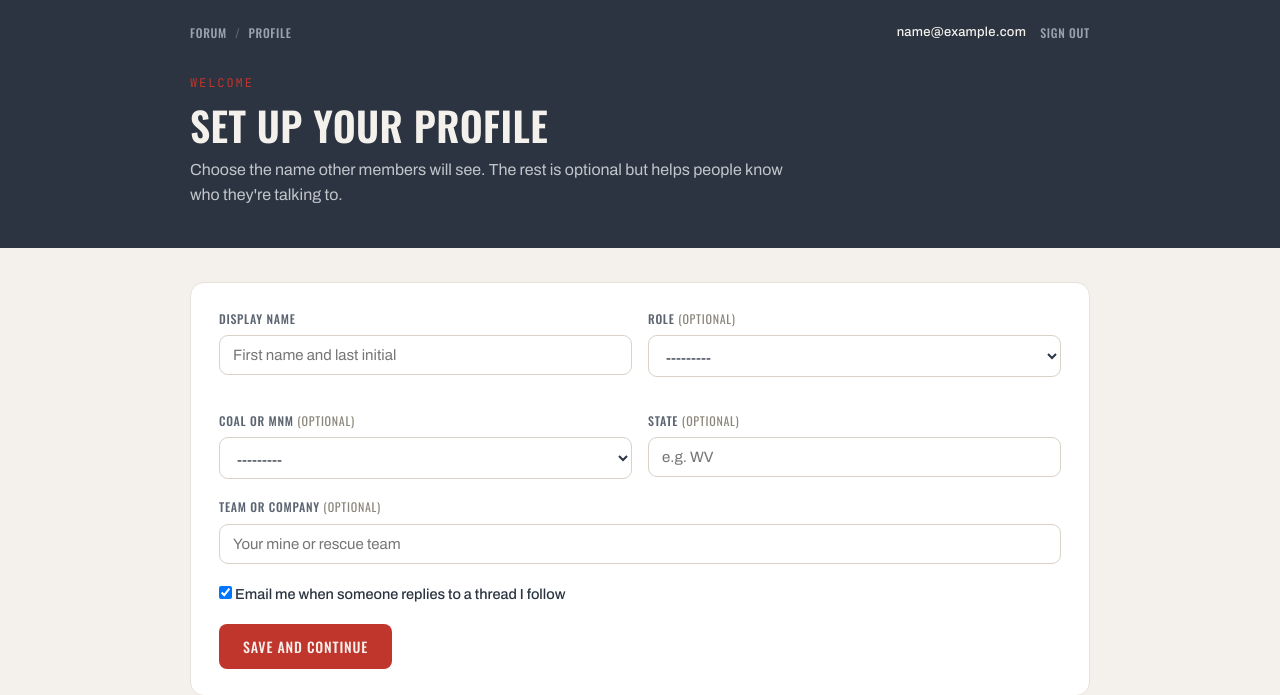
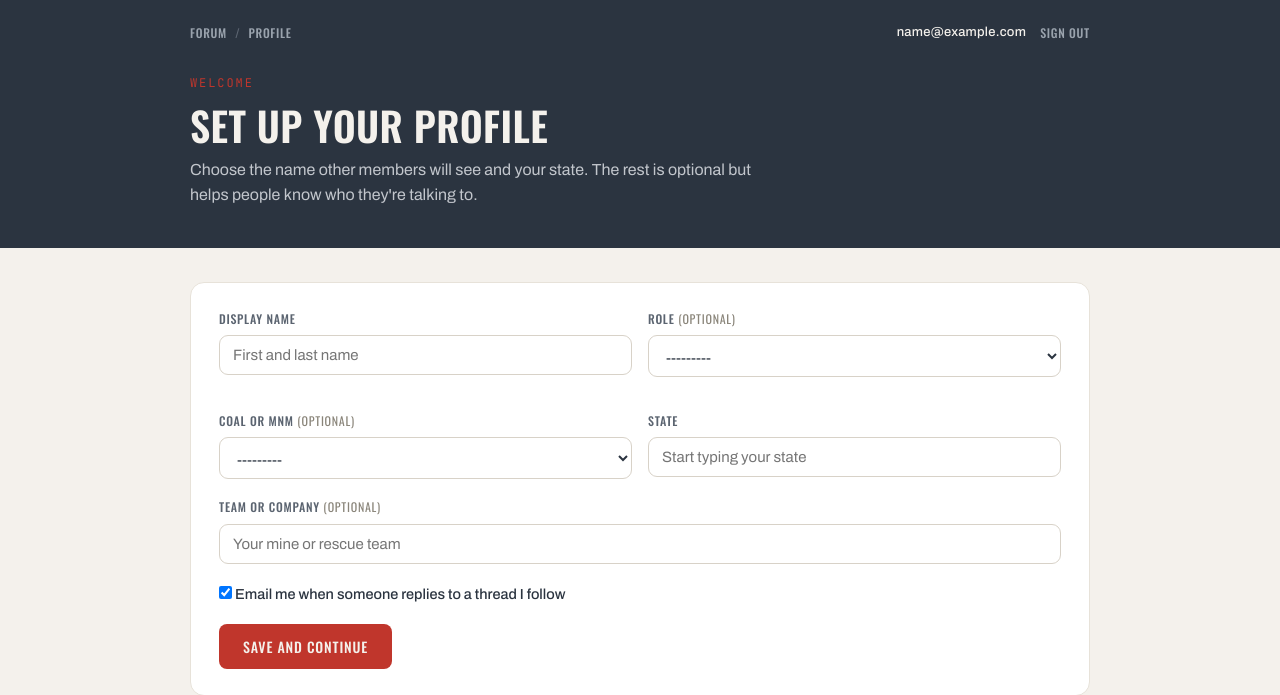
Before and after one commit to jakeolson657/Mine_Rescue_Center, a Django app: page /forum/profile/ in a window 1280 px wide. Shown: the part 66-761 px from the top of the page. Run offline with Django 5.2, Linux system fonts and the light colour scheme; the visitor is signed in with stand-in values (Sample User, id 1); data comes from the database, SQL or seed files in the repository.

Commit message:
Require a state on forum profiles, with type-ahead suggestions
Members now have to enter their state. As they type, a suggestion list
shows the closest US states (an exact abbreviation like WV first, then
names that start with or contain the text). It's saved as the two-letter
abbreviation. The display-name example now reads "First and last name".

Co-Authored-By: Claude Opus 5.5 <noreply@anthropic.com>

```diff
--- a/forum/forms.py
+++ b/forum/forms.py
@@ -4,11 +4,18 @@ from datetime import timedelta
 from django import forms
 from django.utils import timezone
 
+from pages.models import US_STATES
+
 from .models import Category, ForumProfile, Post, Thread
 
 THREADS_PER_DAY = 5
 POSTS_PER_DAY = 30
 LINK_RE = re.compile(r'https?://|www\.', re.IGNORECASE)
+
+# (name, abbreviation) for the profile form's state suggestions, A-Z.
+STATE_OPTIONS = sorted((name.title(), abbr) for name, abbr in US_STATES.items())
+_STATE_LOOKUP = {**US_STATES, **{abbr.lower(): abbr for abbr in US_STATES.values()}}
+_ABBR_TO_NAME = {abbr: name for name, abbr in STATE_OPTIONS}
 
 
 class HoneypotMixin(forms.Form):
@@ -33,8 +40,12 @@ class ProfileForm(forms.ModelForm):
         model = ForumProfile
         fields = ['display_name', 'role', 'district', 'state', 'team', 'email_on_reply']
         widgets = {
-            'display_name': forms.TextInput(attrs={'placeholder': 'First name and last initial'}),
-            'state': forms.TextInput(attrs={'placeholder': 'e.g. WV'}),
+            'display_name': forms.TextInput(attrs={'placeholder': 'First and last name'}),
+            # The template adds a suggestion list that filters as they type.
+            'state': forms.TextInput(attrs={
+                'placeholder': 'Start typing your state', 'autocomplete': 'off',
+                'role': 'combobox', 'aria-autocomplete': 'list', 'aria-controls': 'state-suggest', 'aria-expanded': 'false',
+            }),
             'team': forms.TextInput(attrs={'placeholder': 'Your mine or rescue team'}),
         }
         labels = {
@@ -47,6 +58,18 @@ class ProfileForm(forms.ModelForm):
     def __init__(self, *args, **kwargs):
         super().__init__(*args, **kwargs)
         self.fields['display_name'].required = True
+        self.fields['state'].required = True
+        self.fields['state'].error_messages['required'] = "Please enter your state."
+        # Stored as the abbreviation; shown spelled out like the suggestions.
+        if not self.is_bound and self.instance.state in _ABBR_TO_NAME:
+            self.initial['state'] = _ABBR_TO_NAME[self.instance.state]
+
+    def clean_state(self):
+        typed = ' '.join(self.cleaned_data['state'].split()).lower()
+        abbr = _STATE_LOOKUP.get(typed)
+        if abbr is None:
+            raise forms.ValidationError("Please pick your state from the list.")
+        return abbr
 
     def clean_display_name(self):
         name = ' '.join(self.cleaned_data['display_name'].split())
--- a/forum/templates/forum/profile.html
+++ b/forum/templates/forum/profile.html
@@ -7,7 +7,37 @@
 {% block head %}
 <span class="eyebrow">{% if welcome %}Welcome{% else %}Profile{% endif %}</span>
 <h1>{% if welcome %}Set up your profile{% else %}Your profile{% endif %}</h1>
-<p class="lede">{% if welcome %}Choose the name other members will see. The rest is optional but helps people know who they're talking to.{% else %}Signed in as {{ user.email }}. Only your display name and the details below are shown on the forum.{% endif %}</p>
+<p class="lede">{% if welcome %}Choose the name other members will see and your state. The rest is optional but helps people know who they're talking to.{% else %}Signed in as {{ user.email }}. Only your display name and the details below are shown on the forum.{% endif %}</p>
+{% endblock %}
+
+{% block forum_css %}
+    .state-pick { position: relative; }
+    .state-suggest {
+        position: absolute;
+        left: 0;
+        right: 0;
+        top: calc(100% + 4px);
+        z-index: 10;
+        list-style: none;
+        background: var(--surface);
+        border: 1px solid #d8d2c8;
+        border-radius: 9px;
+        box-shadow: 0 16px 30px -18px rgba(43, 52, 64, 0.5);
+        padding: 4px;
+        max-height: 260px;
+        overflow-y: auto;
+    }
+    .state-suggest li {
+        display: flex;
+        justify-content: space-between;
+        gap: 10px;
+        padding: 9px 11px;
+        border-radius: 6px;
+        font-size: 15px;
+        cursor: pointer;
+    }
+    .state-suggest li .abbr { font-family: var(--font-mono); font-size: 12px; color: var(--muted); }
+    .state-suggest li.active, .state-suggest li:hover { background: var(--red-tint); color: var(--red-dark); }
 {% endblock %}
 
 {% block body %}
@@ -30,8 +60,13 @@
                 {{ form.district }}
             </div>
             <div class="fm-field">
-                <label for="{{ form.state.id_for_label }}">State <span class="opt">(optional)</span></label>
-                {{ form.state }}
+                <label for="{{ form.state.id_for_label }}">State</label>
+                <div class="state-pick">
+                    {{ form.state }}
+                    <ul class="state-suggest" id="state-suggest" role="listbox" hidden></ul>
+                </div>
+                {{ state_options|json_script:"state-options" }}
+                {% if form.state.errors %}<div class="fm-errors">{{ form.state.errors }}</div>{% endif %}
             </div>
         </div>
         <div class="fm-field">
@@ -54,3 +89,85 @@
     {% include 'forum/_thread_rows.html' with threads=threads show_category=True empty_text="You haven't started any threads yet." %}
 {% endif %}
 {% endblock %}
+
+{% block scripts %}
+{{ block.super }}
+<script>
+    // State type-ahead: closest matches first (an exact abbreviation, then
+    // names starting with what's typed, then names containing it).
+    (function () {
+        var input = document.getElementById('{{ form.state.id_for_label }}');
+        var list = document.getElementById('state-suggest');
+        var states = JSON.parse(document.getElementById('state-options').textContent);
+        var shown = [], active = -1;
+
+        function matches(text) {
+            var q = text.trim().toLowerCase();
+            if (!q) return [];
+            var scored = [];
+            states.forEach(function (s) {
+                var name = s[0].toLowerCase(), abbr = s[1].toLowerCase(), rank;
+                if (abbr === q) rank = 0;
+                else if (name.indexOf(q) === 0) rank = 1;
+                else if (name.indexOf(' ' + q) !== -1) rank = 2;
+                else if (name.indexOf(q) !== -1) rank = 3;
+                else return;
+                scored.push([rank, s]);
+            });
+            scored.sort(function (a, b) { return a[0] - b[0] || (a[1][0] < b[1][0] ? -1 : 1); });
+            return scored.slice(0, 8).map(function (r) { return r[1]; });
+        }
+
+        function render() {
+            list.innerHTML = '';
+            shown.forEach(function (s, i) {
+                var li = document.createElement('li');
+                li.setAttribute('role', 'option');
+                li.className = i === active ? 'active' : '';
+                li.innerHTML = '<span></span><span class="abbr"></span>';
+                li.firstChild.textContent = s[0];
+                li.lastChild.textContent = s[1];
+                li.addEventListener('mousedown', function (e) { e.preventDefault(); choose(s); });
+                list.appendChild(li);
+            });
+            list.hidden = shown.length === 0;
+            input.setAttribute('aria-expanded', shown.length ? 'true' : 'false');
+        }
+
+        function choose(s) {
+            input.value = s[0];
+            shown = []; active = -1;
+            render();
+        }
+
+        input.addEventListener('input', function () {
+            shown = matches(input.value);
+            // Already exactly a state's name: nothing left to suggest.
+            if (shown.length === 1 && shown[0][0].toLowerCase() === input.value.trim().toLowerCase()) shown = [];
+            active = shown.length ? 0 : -1;
+            render();
+        });
+
+        input.addEventListener('keydown', function (e) {
+            if (list.hidden) return;
+            if (e.key === 'ArrowDown' || e.key === 'ArrowUp') {
+                e.preventDefault();
+                active = (active + (e.key === 'ArrowDown' ? 1 : shown.length - 1)) % shown.length;
+                render();
+            } else if ((e.key === 'Enter' || e.key === 'Tab') && active >= 0) {
+                if (e.key === 'Enter') e.preventDefault();
+                choose(shown[active]);
+            } else if (e.key === 'Escape') {
+                shown = []; render();
+            }
+        });
+
+        input.addEventListener('blur', function () {
+            // Leaving the field with a single close match fills it in.
+            var m = matches(input.value);
+            if (m.length && (m.length === 1 || m[0][1].toLowerCase() === input.value.trim().toLowerCase())) input.value = m[0][0];
+            shown = []; render();
+        });
+    })();
+</script>
+{% endblock %}
--- a/forum/views.py
+++ b/forum/views.py
@@ -16,7 +16,7 @@ from django.views.decorators.http import require_POST
 from pages.models import CalendarEvent, CompetitionProblem, CompetitionRuleDocument, Quiz
 
 from . import notify, signin
-from .forms import EditPostForm, ProfileForm, ReplyForm, ReportForm, SignInForm, ThreadForm
+from .forms import STATE_OPTIONS, EditPostForm, ProfileForm, ReplyForm, ReportForm, SignInForm, ThreadForm
 from .models import AUTO_HIDE_REPORTS, Category, Post, Report, Status, Subscription, Thread, profile_for
 
 # Archive items a thread can be about: URL kind -> (Thread field, model,
@@ -428,4 +428,5 @@ def profile(request):
         'next': next_url,
         'welcome': request.GET.get('welcome') == '1' or not prof.is_complete,
         'threads': threads,
+        'state_options': STATE_OPTIONS,
     })
```
Also changed, not shown: forum/tests.py (+10 -0 lines).
